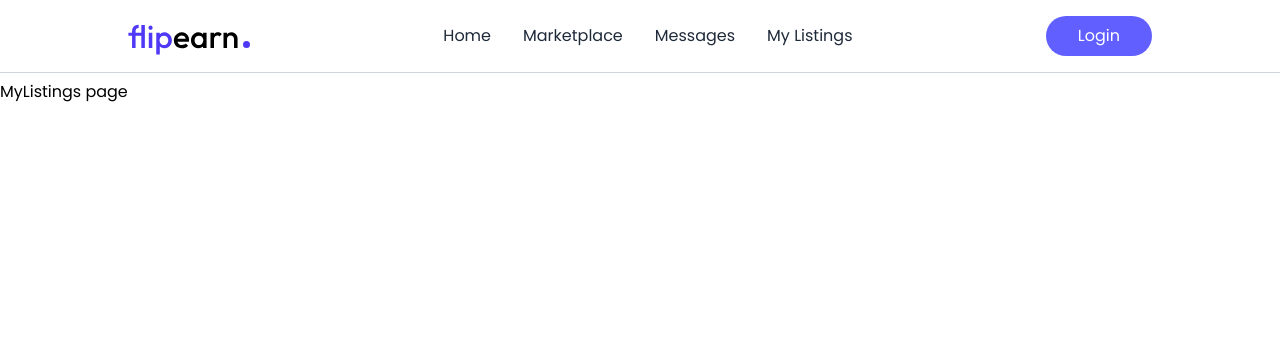
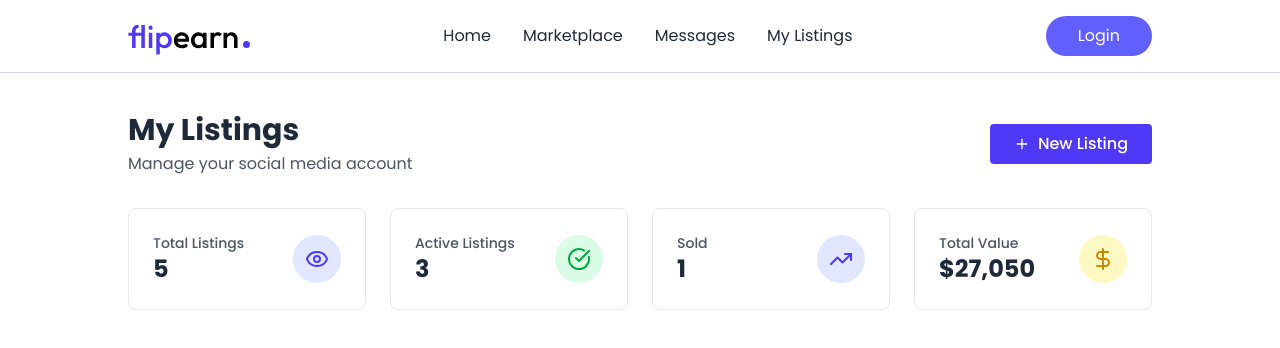
Before and after one commit to Pranav2325/digital-social-profile-marketplace, a React (Vite) app in the folder client/: page /my-listings in a window 1280 px wide. Shown: the top 348 px of the page. Built offline with nearby package versions, Linux system fonts and the light colour scheme; no server answers.

Commit message:
create functality for search bar  and set up ui for my listings page

```diff
--- /dev/null
+++ b/client/src/components/StatsCard.jsx
@@ -0,0 +1,26 @@
+import React from "react";
+
+const StatsCard = ({ title, value, icon, color }) => {
+  const colorMap = {
+    indigo: "bg-indigo-100",
+    green: "bg-green-100",
+    yellow: "bg-yellow-100",
+  };
+  return (
+    <div className="bg-white rounded-lg border border-gray-200 p-6 ">
+      <div className="flex items-center justify-between gap-1">
+        <div >
+          <p className="text-sm font-medium text-gray-600">{title}</p>
+          <p className="text-2xl font-bold text-gray-800">{value}</p>
+        </div>
+        <div
+          className={`size-12 ${colorMap[color]} rounded-full flex items-center justify-center`}
+        >
+          {icon}
+        </div>
+      </div>
+    </div>
+  );
+};
+
+export default StatsCard;
--- a/client/src/pages/Messages.jsx
+++ b/client/src/pages/Messages.jsx
@@ -1,10 +1,13 @@
-import React, { useEffect, useState } from "react";
+import React, { useEffect, useMemo, useState } from "react";
 import { dummyChats } from "../assets/assets";
 import { MessageCircle, Search } from "lucide-react";
 import {format,isToday,isYesterday,parseISO} from 'date-fns'
+import {useDispatch} from "react-redux"
+import { setChat } from "../app/features/chatSlice";
 
 const Messages = () => {
   const user = { id: "user_1" };
+ const dispatch= useDispatch()
 
   const [chats, setChats] = useState([]);
   const [searchQuery, setSearchQuery] = useState("");
@@ -22,11 +25,26 @@
     return format(date,"MMM d")
 
   }
+  const filterChats=useMemo(()=>{
+    const query=searchQuery.toLowerCase()
+    return chats.filter((chat)=>{
+      const chatUser=chat.chatUserId=== user?.id?chat?.ownerUser:chat?.chatUser;
+
+      return chat.listing?.title?.toLowerCase().includes(query)||chatUser?.name?.toLowerCase().includes(query)
+
+    })
+  },[chats,searchQuery])
+
+  const handleOpenChat=(chat)=>{
+    dispatch(setChat({listing:chat.listing,chatId:chat.id}))
+
+  }
 
   const fetchUserChats = async () => {
     setChats(dummyChats);
     setLoading(false);
   };
+
   useEffect(() => {
     fetchUserChats();
     const interval = setInterval(() => {
@@ -50,7 +68,7 @@
             type="text"
             placeholder="Search conversations..."
             value={searchQuery}
-            onChange={() => setSearchQuery(e.target.value)}
+            onChange={(e) => setSearchQuery(e.target.value)}
             className="w-full pl-10 pr-4 py-2 border border-gray-300 rounded-lg focus:outline-indigo-500"
           />
         </div>
@@ -60,7 +78,7 @@
           <div className="text-center text-gray-500 py-20">
             Loading messages...
           </div>
-        ) : chats.length === 0 ? (
+        ) : filterChats.length === 0 ? (
           <div className="bg-white rounded-lg shadow-xs border border-gray-200 p-16 text-center">
             <div className="w-16 h-16 bg-gray-100 rounded-full flex items-center justify-center mx-auto mb-4">
               <MessageCircle className="w-8 h-8 text-gray-400" />
@@ -76,10 +94,10 @@
           </div>
         ) : (
           <div className="bg-white rounded-lg shadow-xs border border-gray-200 divide-y divide-gray-200">
-            {chats.map((chat)=>{
+            {filterChats.map((chat)=>{
               const chatUser=chat.chatUserId===user?.id?chat.ownerUser:chat.chatUser
               return (
-                <button key={chat.id} className="w-full p-4 hover:bg-gray-50 transition-colors text-left">
+                <button onClick={()=>handleOpenChat(chat)} key={chat.id} className="w-full p-4 hover:bg-gray-50 transition-colors text-left">
                   <div className="flex items-start space-x-4">
                     {/* profile photo */}
                     <div className="flex-shrink-0">
--- a/client/src/pages/MyListings.jsx
+++ b/client/src/pages/MyListings.jsx
@@ -1,9 +1,74 @@
-import React from 'react'
+import { CheckCircle, DollarSign, EyeIcon, Plus, TrendingUp } from "lucide-react";
+import React from "react";
+import { useSelector } from "react-redux";
+import { useNavigate } from "react-router-dom";
+import StatsCard from "../components/StatsCard";
 
 const MyListings = () => {
+  const { userListings, balance } = useSelector((state) => state.listing);
+  const currency = import.meta.env.VITE_CURRENCY || "$";
+  const navigate = useNavigate();
+
+  const totalValue = userListings.reduce(
+    (sum, listing) => sum + (listing.price || 0),
+    0
+  );
+  const activeListings = userListings.filter(
+    (listing) => listing.status === "active"
+  ).length;
+  const soldListings = userListings.filter(
+    (listing) => listing.status === "sold"
+  ).length;
+
   return (
-    <div><h1>MyListings page</h1></div>
-  )
-}
+    <div className="px-6 md:px-16 lg:px-24 xl:px-32 pt-8">
+      {/* header */}
+      <div className="flex flex-col md:flex-row justify-between items-start md:items-center mb-8">
+        <div>
+          <h1 className="text-3xl font-bold text-gray-800">My Listings</h1>
+          <p className="text-gray-600 mt-1">
+            Manage your social media account{" "}
+          </p>
+        </div>
 
-export default MyListings
+        {/* create listing button */}
+        <button
+          onClick={() => navigate("/create-listing")}
+          className="bg-indigo-600 hover:bg-indigo-700 text-white px-6 py-2 rounded font-medium flex items-center space-x-2 mt-4 md:mt-0 gap-2"
+        >
+          <Plus className="size-4" />
+          New Listing
+        </button>
+      </div>
+      {/* stats */}
+      <div className="grid grid-cols-1 md:grid-cols-4 gap-6 mb-8">
+        <StatsCard
+          title="Total Listings"
+          value={userListings.length}
+          icon={<EyeIcon className="size-6 text-indigo-600" />}
+          color="indigo"
+        />
+        <StatsCard
+          title="Active Listings"
+          value={activeListings}
+          icon={<CheckCircle className="size-6 text-green-600" />}
+          color="green"
+        />
+        <StatsCard
+          title="Sold "
+          value={soldListings}
+          icon={<TrendingUp className="size-6 text-indigo-600" />}
+          color="indigo"
+        />
+        <StatsCard
+          title="Total Value"
+          value={`${currency}${totalValue.toLocaleString()}`}
+          icon={<DollarSign className="size-6 text-yellow-600" />}
+          color="yellow"
+        />
+      </div>
+    </div>
+  );
+};
+
+export default MyListings;
```
